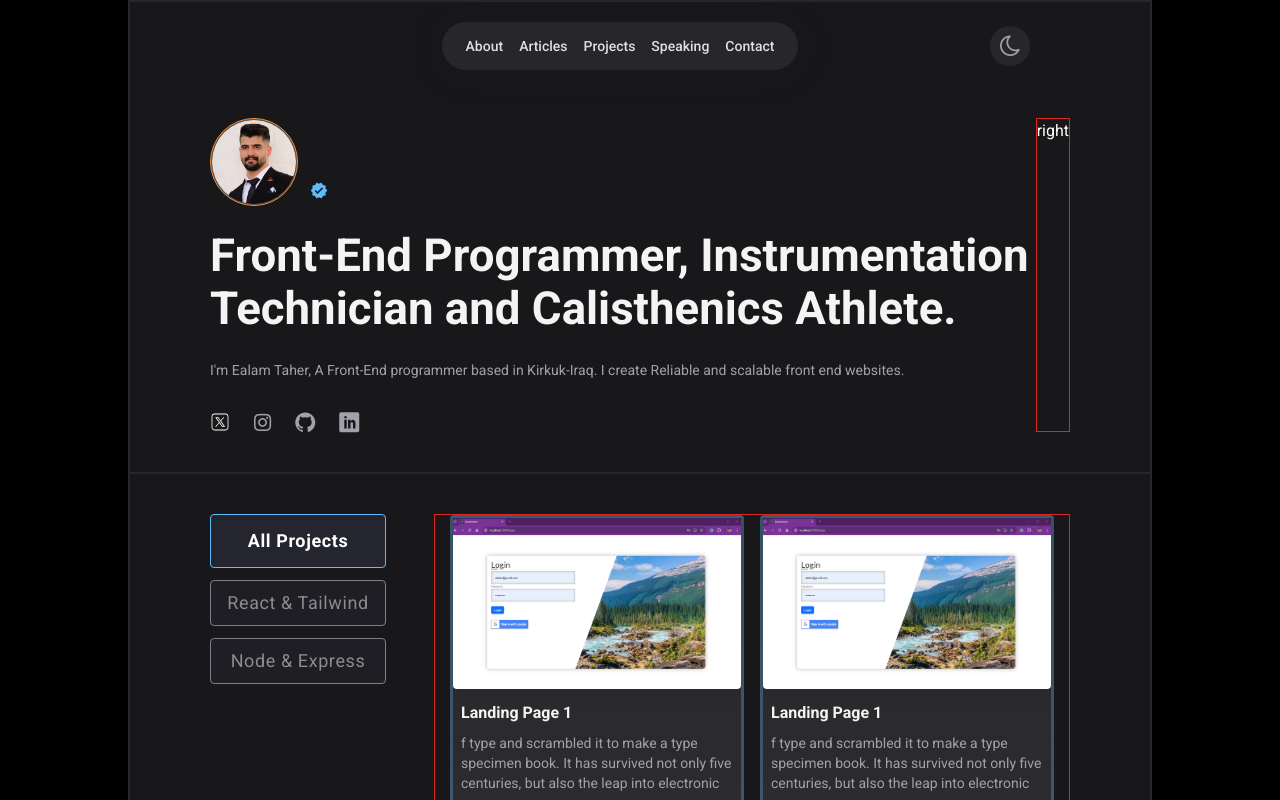
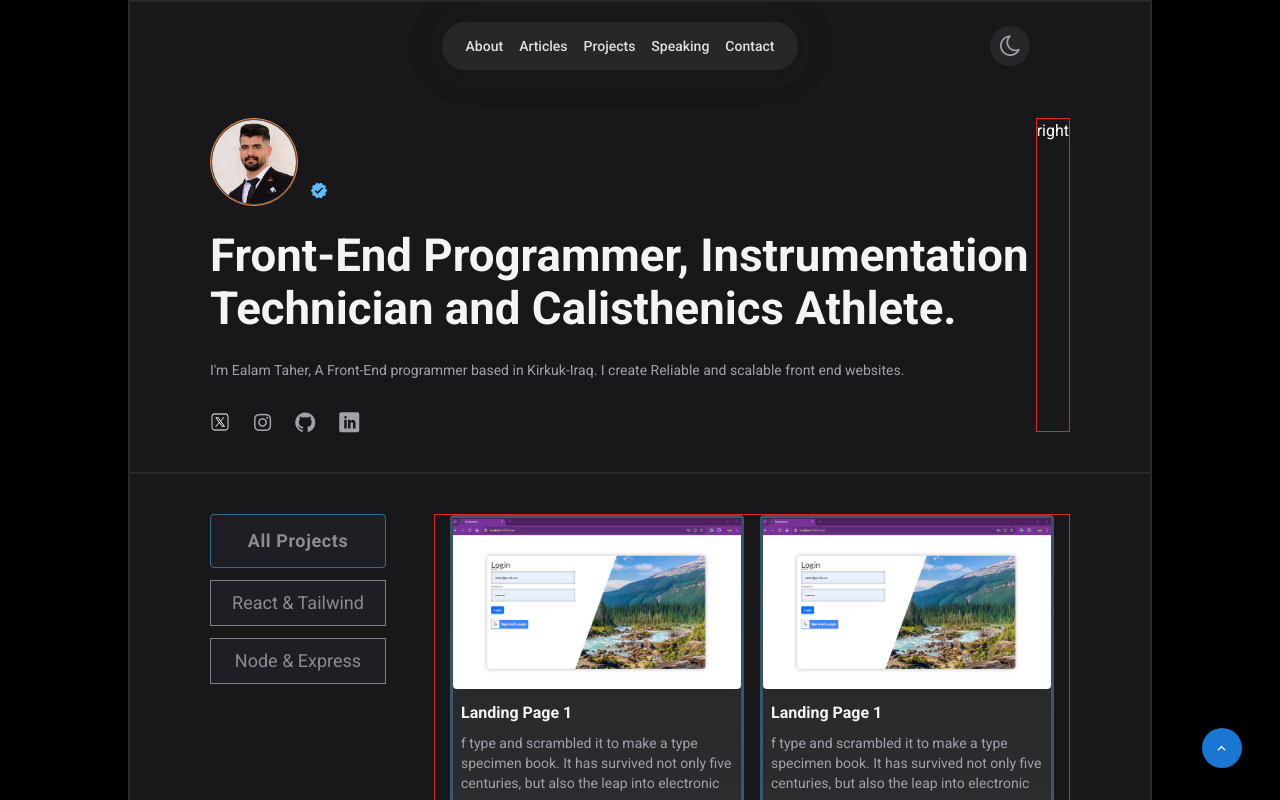
Before and after one commit to EaloTaher/portfolio, a React (Vite) app: page / in a window 1280 px wide. Shown: the top 800 px of the page. Built offline with nearby package versions, Linux system fonts and the light colour scheme.

Commit message:
added active logic to the project buttons

```diff
--- a/src/App.jsx
+++ b/src/App.jsx
@@ -8,7 +8,10 @@ function App() {
   const hrStyle =
     "my-10 border border-borderPrimary w-[calc(100%+10rem)] -ml-[5rem]";
   return (
-    <div className=" m-auto w-[80%] max-sm:w-[98%]  border-2 border-borderPrimary  bg-secondary text-white px-20 max-sm:px-5 max-lg:w-[90%]">
+    <div
+      id="up"
+      className=" m-auto w-[80%] max-sm:w-[98%]  border-2 border-borderPrimary  bg-secondary text-white px-20 max-sm:px-5 max-lg:w-[90%]"
+    >
       <Header />
       <Hero />
       <hr className={`${hrStyle}`} />
@@ -17,6 +20,10 @@ function App() {
       <Contact />
       <hr className={`${hrStyle}`} />
       <Footer />
+      {/* Scroll to top button */}
+      <a href="#up">
+        <button className=" icon-arrow-up fixed bg-[rgba(25,118,210,1)] w-10 h-10  rounded-full bottom-8  right-[3%] hover:bg-[rgba(25,118,210,0.8)]" />
+      </a>
     </div>
   );
 }
--- a/src/components/3-main/Main.jsx
+++ b/src/components/3-main/Main.jsx
@@ -1,15 +1,36 @@
+import { useState } from "react";
+
 const Main = () => {
-  const leftButtons = ["all projects", "React & Tailwind", "Node & Express"];
+  const leftButtons = ["React & Tailwind", "Node & Express"];
+  const [active, setActive] = useState("all");
 
   return (
     <main className="flex gap-12 items-start max-[700px]:flex-col max-[700px]:items-center ">
       <section className=" flex flex-col gap-3 max-[700px]:flex-row max-[700px]:flex-wrap max-[700px]:justify-center">
+        <button
+          className={`${
+            active === "all" &&
+            "border border-specialBlue opacity-100 font-semibold tracking-[0.6px] py-3 rounded "
+          } w-44 px-3 py-2 bg-[rgba(36,37,46,1)] text-lg capitalize opacity-50 border  hover:opacity-100 duration-300
+              max-[700px]:px-1 max-[700px]:text-base max-[700px]:w-36`}
+          onClick={() => {
+            setActive("all");
+          }}
+        >
+          all projects
+        </button>
+
         {leftButtons.map((btn, key) => (
           <button
             key={key}
-            className=" w-44 px-3 py-2 bg-[rgba(36,37,46,1)] text-lg capitalize opacity-50 border first:border first:border-specialBlue
-             first:opacity-100 first:font-semibold  first: tracking-[0.6px] first:py-3 rounded hover:opacity-100 duration-300
-              max-[700px]:px-1 max-[700px]:text-base max-[700px]:w-36"
+            className={`${
+              active === `${key}` &&
+              "border border-specialBlue opacity-100 font-semibold tracking-[0.6px] py-3 rounded "
+            } w-44 px-3 py-2 bg-[rgba(36,37,46,1)] text-lg capitalize opacity-50 border  hover:opacity-100 duration-300
+              max-[700px]:px-1 max-[700px]:text-base max-[700px]:w-36`}
+            onClick={() => {
+              setActive(`${key}`);
+            }}
           >
             {btn}
           </button>
--- a/src/index.css
+++ b/src/index.css
@@ -1,5 +1,28 @@
 /* Roboto Font */
 @import url("https://fonts.googleapis.com/css2?family=Roboto:ital,wght@0,400;0,500;0,700;0,900;1,500&display=swap");
+html {
+  scroll-behavior: smooth;
+}
+/* Scroll Bar code */
+
+::-webkit-scrollbar {
+  width: 0.45rem;
+}
+
+::-webkit-scrollbar-track {
+  border: 5px solid #292c3b;
+  box-shadow: inset 0 0 2.5px 2px rgba(0, 0, 0, 0.5);
+  border-radius: 6px;
+}
+
+::-webkit-scrollbar-thumb {
+  background: #888;
+  border-radius: 2px;
+}
+
+::-webkit-scrollbar-thumb:hover {
+  background: #555;
+}
 
 @tailwind base;
 @tailwind components;
```
